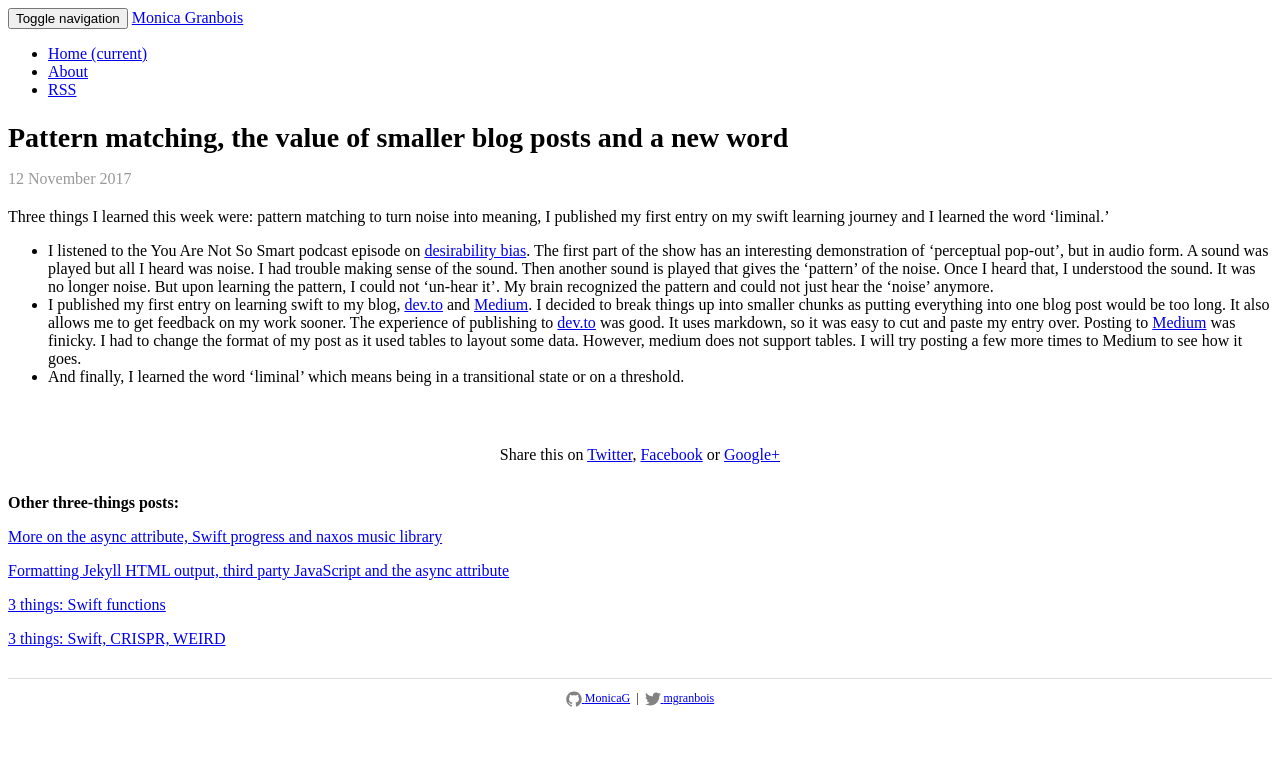
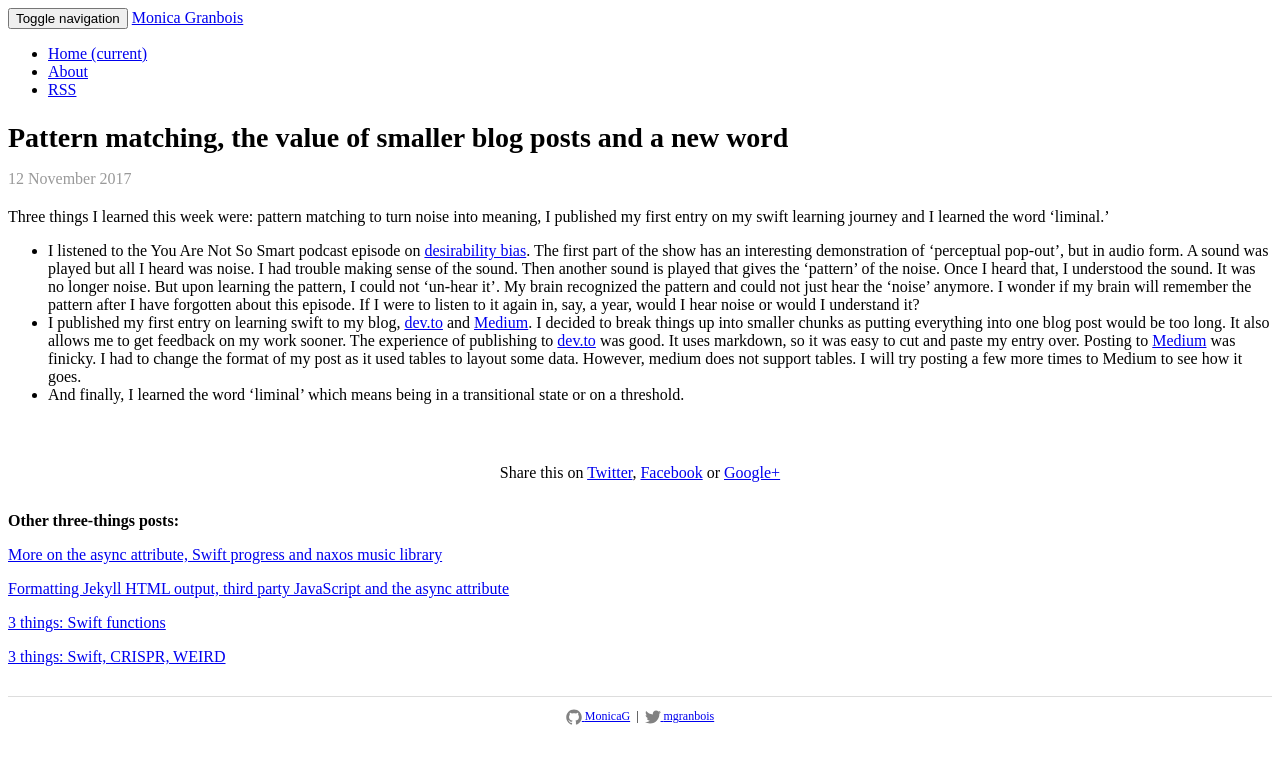
Before and after one commit to MonicaG/MonicaG.github.io, a Jekyll site: the page built from _posts/2017-11-12-pattern-matching-the-value-of-smaller-blog-posts-and-a-new-word.markdown, in a window 1280 px wide. Shown: the top 764 px of the page. Built offline with Jekyll 4.4.1, drawn with Linux system fonts in a browser that asks for light colours; nearby versions of some CDN libraries; comment, search, counter and statistics services are not loaded; a style sheet for code colours, icons or effects is not loaded.

Commit message:
updated post

```diff
--- a/_posts/2017-11-12-pattern-matching-the-value-of-smaller-blog-posts-and-a-new-word.markdown
+++ b/_posts/2017-11-12-pattern-matching-the-value-of-smaller-blog-posts-and-a-new-word.markdown
@@ -7,6 +7,6 @@ desc: Three things I learned this week
 
 Three things I learned this week were: pattern matching to turn noise into meaning, I published my first entry on my swift learning journey and I learned the word 'liminal.'
 
-- I listened to the You Are Not So Smart podcast episode on [desirability bias](https://youarenotsosmart.com/2017/07/20/yanss-103-desirability-bias/). The first part of the show has an interesting demonstration of 'perceptual pop-out', but in audio form.  A sound was played but all I heard was noise.  I had trouble making sense of the sound.  Then another sound is played that gives the 'pattern' of the noise.  Once I heard that, I understood the sound.  It was no longer noise. But upon learning the pattern, I could not 'un-hear it'. My brain recognized the pattern and could not just hear the 'noise' anymore.
+- I listened to the You Are Not So Smart podcast episode on [desirability bias](https://youarenotsosmart.com/2017/07/20/yanss-103-desirability-bias/). The first part of the show has an interesting demonstration of 'perceptual pop-out', but in audio form.  A sound was played but all I heard was noise.  I had trouble making sense of the sound.  Then another sound is played that gives the 'pattern' of the noise.  Once I heard that, I understood the sound.  It was no longer noise. But upon learning the pattern, I could not 'un-hear it'. My brain recognized the pattern and could not just hear the 'noise' anymore.  I wonder if my brain will remember the pattern after I have forgotten about this episode.  If I were to listen to it again in, say, a year, would I hear noise or would I understand it?
 - I published my first entry on learning swift to my blog, [dev.to](https://dev.to/monicag/my-swift-journey---the-basics-bn3) and [Medium](https://medium.com/@mgranbois/my-swift-journey-the-basics-3d2317fa3a86).  I decided to break things up into smaller chunks as putting everything into one blog post would be too long.  It also allows me to get feedback on my work sooner.  The experience of publishing to [dev.to](https://dev.to/) was good. It uses markdown, so it was easy to cut and paste my entry over.  Posting to [Medium](https://medium.com/) was finicky.  I had to change the format of my post as it used tables to layout some data. However, medium does not support tables.  I will try posting a few more times to Medium to see how it goes.
 - And finally, I learned the word 'liminal' which means being in a transitional state or on a threshold.
```
